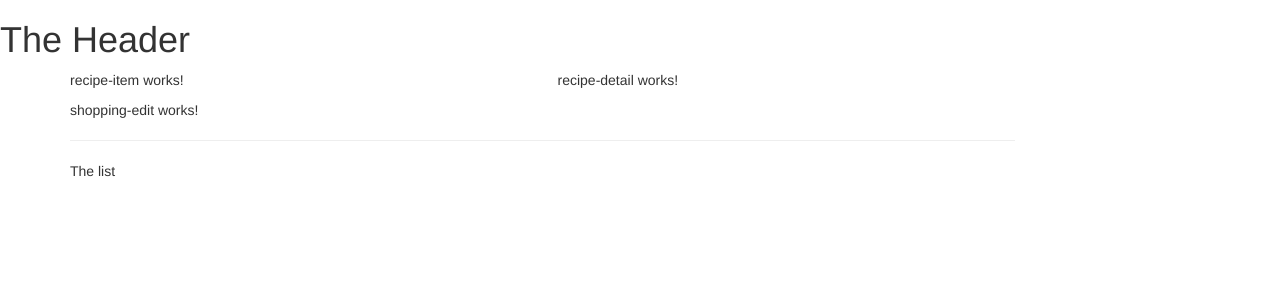
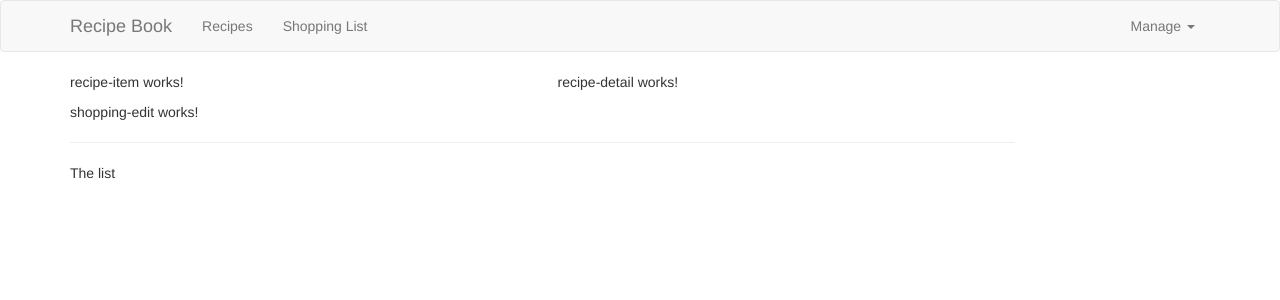
Before and after one commit to Dman247/angularProject, an Angular app: page / in a window 1280 px wide. Shown: the top 300 px of the page. Built offline with nearby package versions, Linux system fonts and the light colour scheme.

Commit message:
Created a Navbar In the Header

```diff
--- a/src/app/header/header.component.html
+++ b/src/app/header/header.component.html
@@ -1 +1,23 @@
-<h1>The Header</h1>
+<nav class="navbar navbar-default">
+	<div class="container">
+		<div class="navbar-header">
+			<a href="#" class="navbar-brand">Recipe Book</a>
+		</div>
+
+		<div class="collapse navbar-collapse">
+			<ul class="nav navbar-nav">
+				<li><a href="#">Recipes</a></li>
+				<li><a href="#">Shopping List</a></li>
+			</ul>
+			<ul class="nav navbar-nav navbar-right">
+				<li class="dropdown">
+					<a href="#" class="dropdown-toggle" role="button">Manage <span class="caret"></span></a>
+					<ul class="dropdown-menu">
+						<li><a href="#">Save Data</a></li>
+						<li><a href="#">Fetch Data</a></li>
+					</ul>
+				</li>
+			</ul>
+		</div>
+	</div>
+</nav>
```
